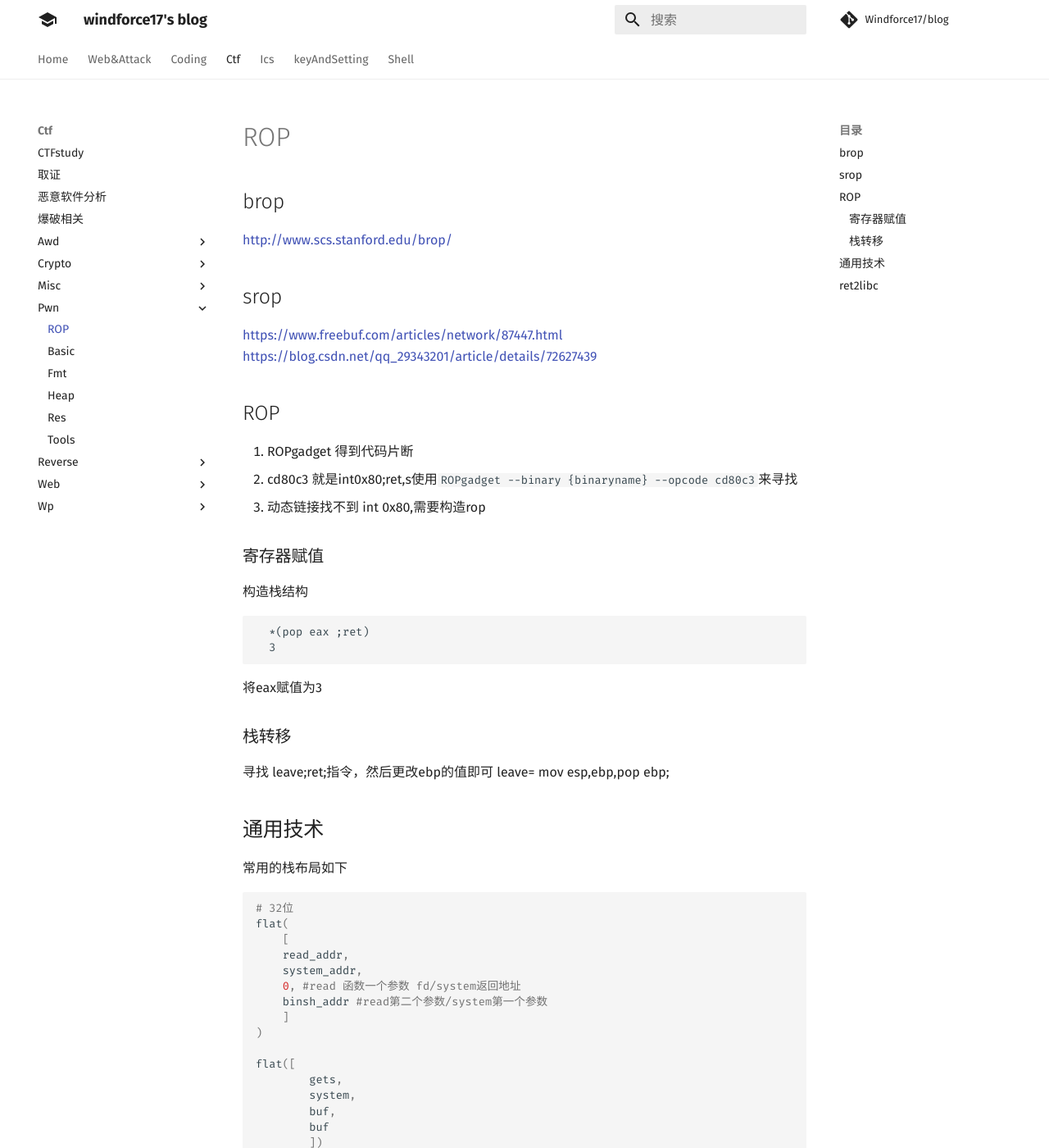
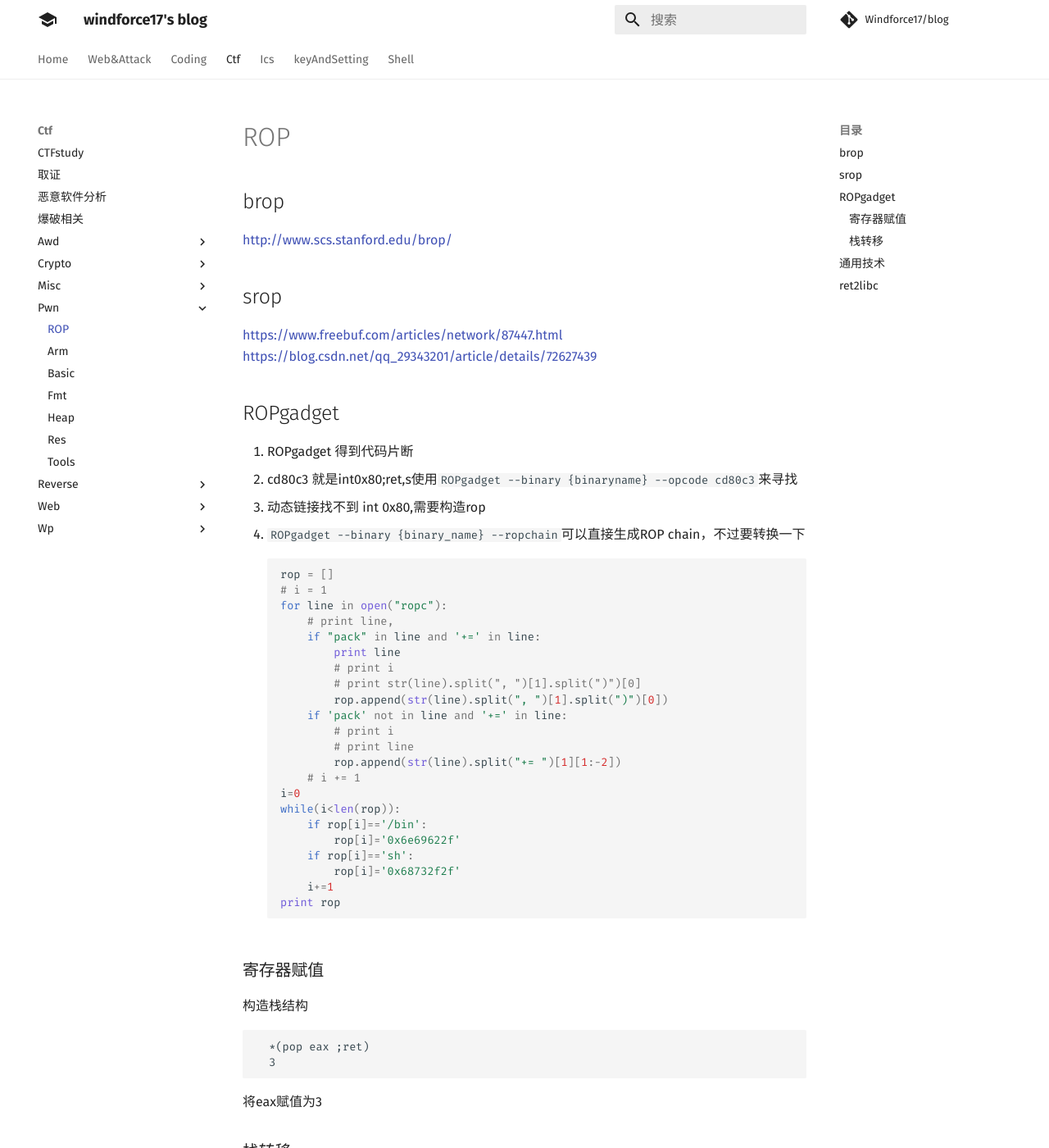
Before and after one commit to Windforce17/blog, an MkDocs documentation site: the page built from docs/ctf/pwn/ROP.md, in a window 1280 px wide and 1400 px high. Shown: the whole window at 82% size. Built offline with MkDocs 1.6.1 and Material for MkDocs 9.7.7, drawn with Linux system fonts in a browser that asks for light colours; comment, search, counter and statistics services are not loaded.

````diff
--- a/docs/ctf/pwn/ROP.md
+++ b/docs/ctf/pwn/ROP.md
@@ -5,11 +5,35 @@ http://www.scs.stanford.edu/brop/
 https://www.freebuf.com/articles/network/87447.html
 https://blog.csdn.net/qq_29343201/article/details/72627439
 
-## ROP
+## ROPgadget
  1. ROPgadget 得到代码片断
  2. cd80c3 就是int0x80;ret,s使用`ROPgadget --binary {binaryname} --opcode cd80c3`来寻找
  3. 动态链接找不到 int 0x80,需要构造rop
-
+ 4. `ROPgadget --binary {binary_name} --ropchain`可以直接生成ROP chain，不过要转换一下
+```py
+rop = []
+# i = 1
+for line in open("ropc"):
+    # print line,
+    if "pack" in line and '+=' in line:
+        print line
+        # print i
+        # print str(line).split(", ")[1].split(")")[0]
+        rop.append(str(line).split(", ")[1].split(")")[0])
+    if 'pack' not in line and '+=' in line:
+        # print i
+        # print line
+        rop.append(str(line).split("+= ")[1][1:-2])
+    # i += 1
+i=0
+while(i<len(rop)):
+    if rop[i]=='/bin':
+        rop[i]='0x6e69622f'
+    if rop[i]=='sh':
+        rop[i]='0x68732f2f'
+    i+=1
+print rop
+```
 ### 寄存器赋值
 构造栈结构
 ```
````
Also changed, not shown: docs/coding/csgo.md (added, +11 -0 lines), docs/coding/golang/problem.md (added, +39 -0 lines), docs/coding/linux/devops/https&ssl.md (added, +84 -0 lines), docs/coding/linux/devops/https.md (deleted, +0 -30 lines), docs/ctf/pwn/arm.md (added, +2 -0 lines).
